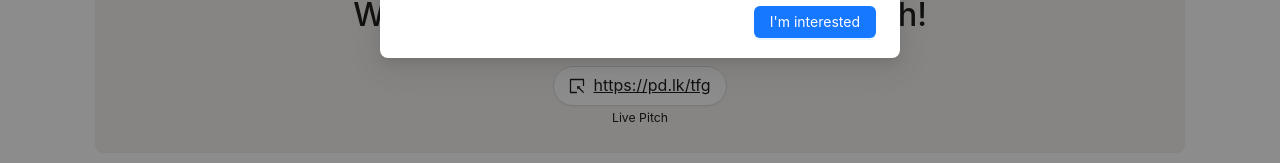
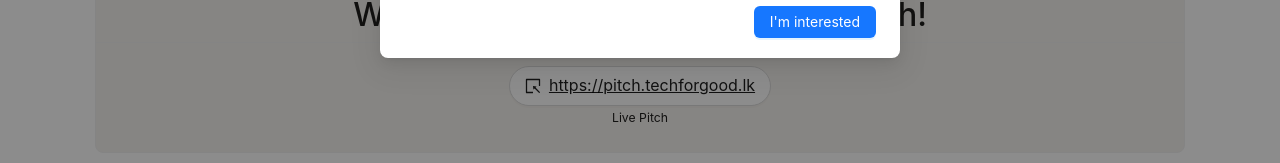
Before and after one commit to viji9898/app-pitch-deck, a React (Create React App) app: page / in a window 1280 px wide. Shown: the part 404-567 px from the top of the page. Built offline with nearby package versions, Linux system fonts and the light colour scheme.

Commit message:
update-pitch-og

```diff
--- a/public/index.html
+++ b/public/index.html
@@ -40,7 +40,7 @@
     />
     <meta
       property="og:image"
-      content="https://customer-apps-techhq.s3.eu-west-2.amazonaws.com/app-storage-lk/ogImage-01.png"
+      content="https://customer-apps-techhq.s3.eu-west-2.amazonaws.com/app-pitch-deck/og-image-03.png"
     />
 
     <!-- Twitter Meta Tags -->
@@ -54,7 +54,7 @@
     />
     <meta
       name="twitter:image"
-      content=".https://customer-apps-techhq.s3.eu-west-2.amazonaws.com/app-storage-lk/ogImage-01.png"
+      content=".https://customer-apps-techhq.s3.eu-west-2.amazonaws.com/app-pitch-deck/og-image-03.png"
     />
 
     <!-- Meta Tags Generated via https://www.opengraph.xyz -->
--- a/src/pages/PitchDeck.js
+++ b/src/pages/PitchDeck.js
@@ -61,14 +61,14 @@ export const PitchDeck = () => {
             >
               <div style={{ textAlign: "center" }}>
                 <Button
-                  href="https://pp.lk/tfg"
+                  href="https://pitch.techforgood.lk"
                   target="_blank"
                   rel="nonferrer"
                   size="large"
                   shape="round"
                 >
                   <SelectOutlined style={{ verticalAlign: "baseline" }} />
-                  {"https://pd.lk/tfg"}
+                  {"https://pitch.techforgood.lk"}
                 </Button>
                 <br></br>
                 <small>Live Pitch</small>
```
